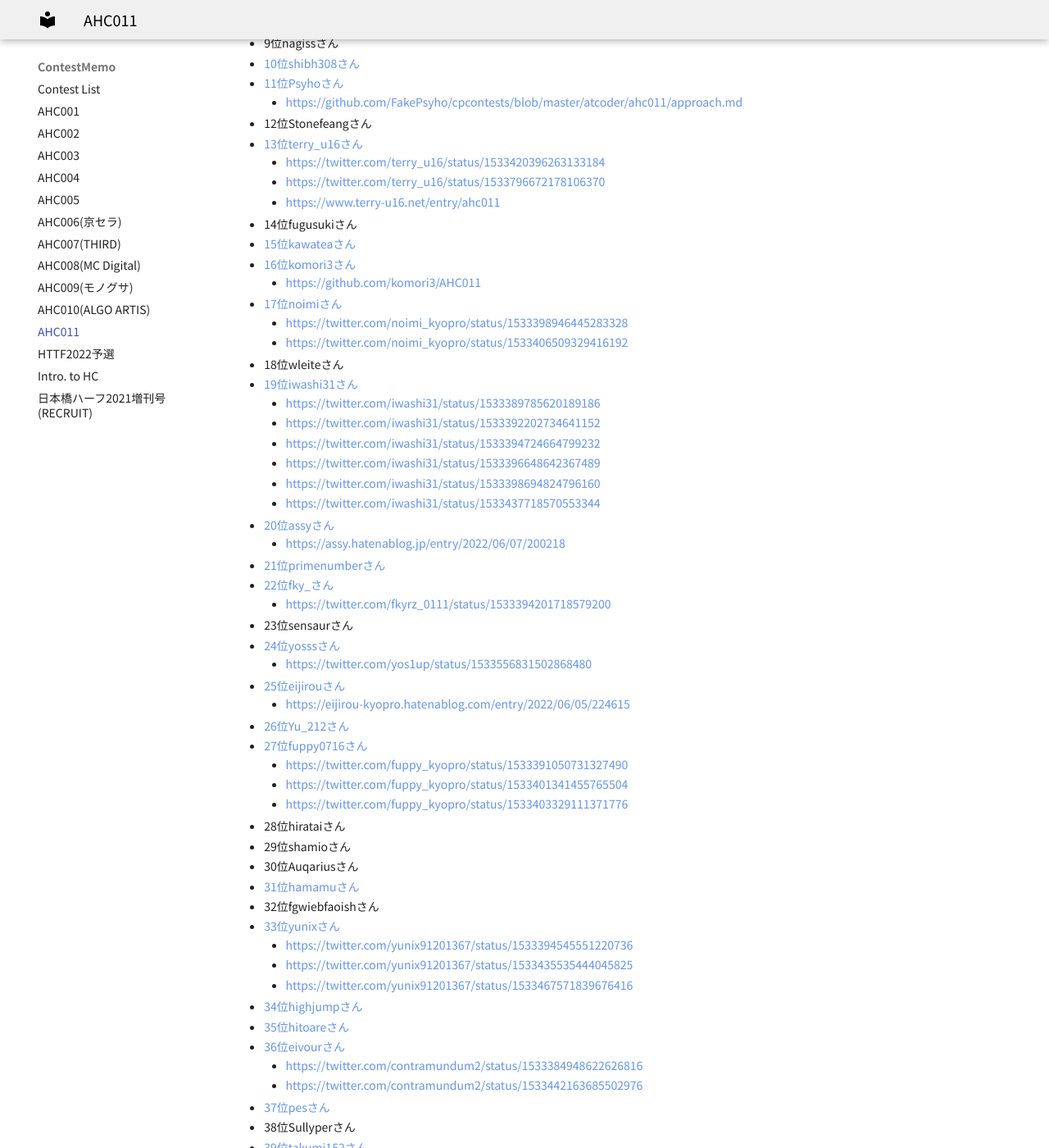
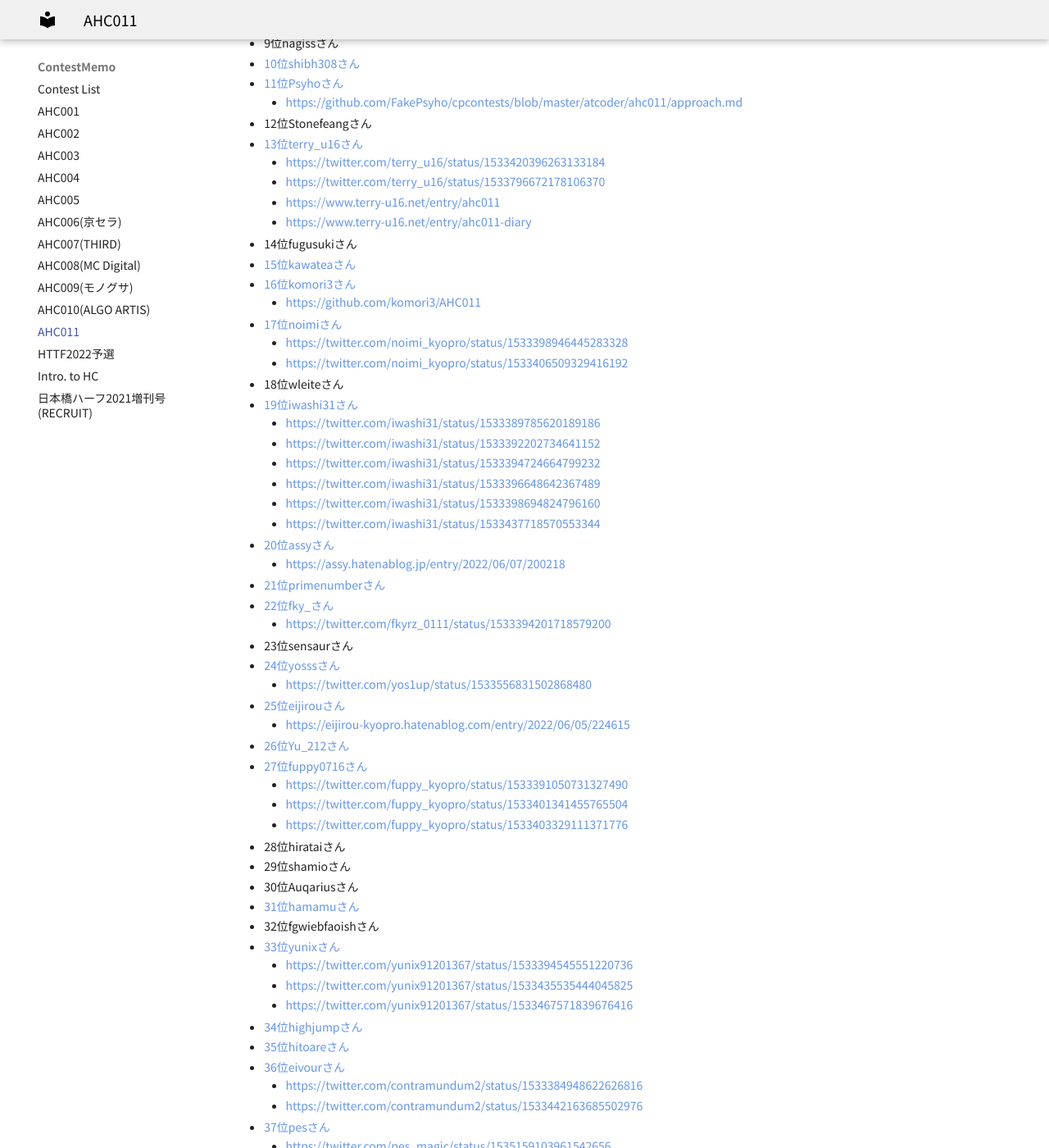
Before and after one commit to jetbead/AtCoderHeuristicContestMemo, an MkDocs documentation site: the page built from docs/ContestMemo/ahc011.md, in a window 1280 px wide and 1400 px high, scrolled down 1225 px. Shown: the whole window at 82% size. Built offline with MkDocs 1.6.1 and Material for MkDocs 9.7.7, drawn with Linux system fonts in a browser that asks for light colours; some web fonts are replaced; some of the changed lines change nothing that is shown.

Commit message:
Update ahc011.md

```diff
--- a/docs/ContestMemo/ahc011.md
+++ b/docs/ContestMemo/ahc011.md
@@ -61,6 +61,7 @@ title: AHC011
   - https://twitter.com/terry_u16/status/1533420396263133184
   - https://twitter.com/terry_u16/status/1533796672178106370
   - https://www.terry-u16.net/entry/ahc011
+  - https://www.terry-u16.net/entry/ahc011-diary
 - 14位fugusukiさん
 - [15位kawateaさん](https://twitter.com/kawatea03/status/1533389639737716736)
 - [16位komori3さん](https://twitter.com/komora71_/status/1533390333891198976)
@@ -106,6 +107,7 @@ title: AHC011
   - https://twitter.com/contramundum2/status/1533384948622626816
   - https://twitter.com/contramundum2/status/1533442163685502976
 - [37位pesさん](https://twitter.com/pes_magic/status/1533391252695068672)
+  - https://twitter.com/pes_magic/status/1535159103961542656
 - 38位Sullyperさん
 - [39位takumi152さん](https://twitter.com/takumi152/status/1533416189489455104)
   - https://twitter.com/takumi152/status/1533419046213124096
```
